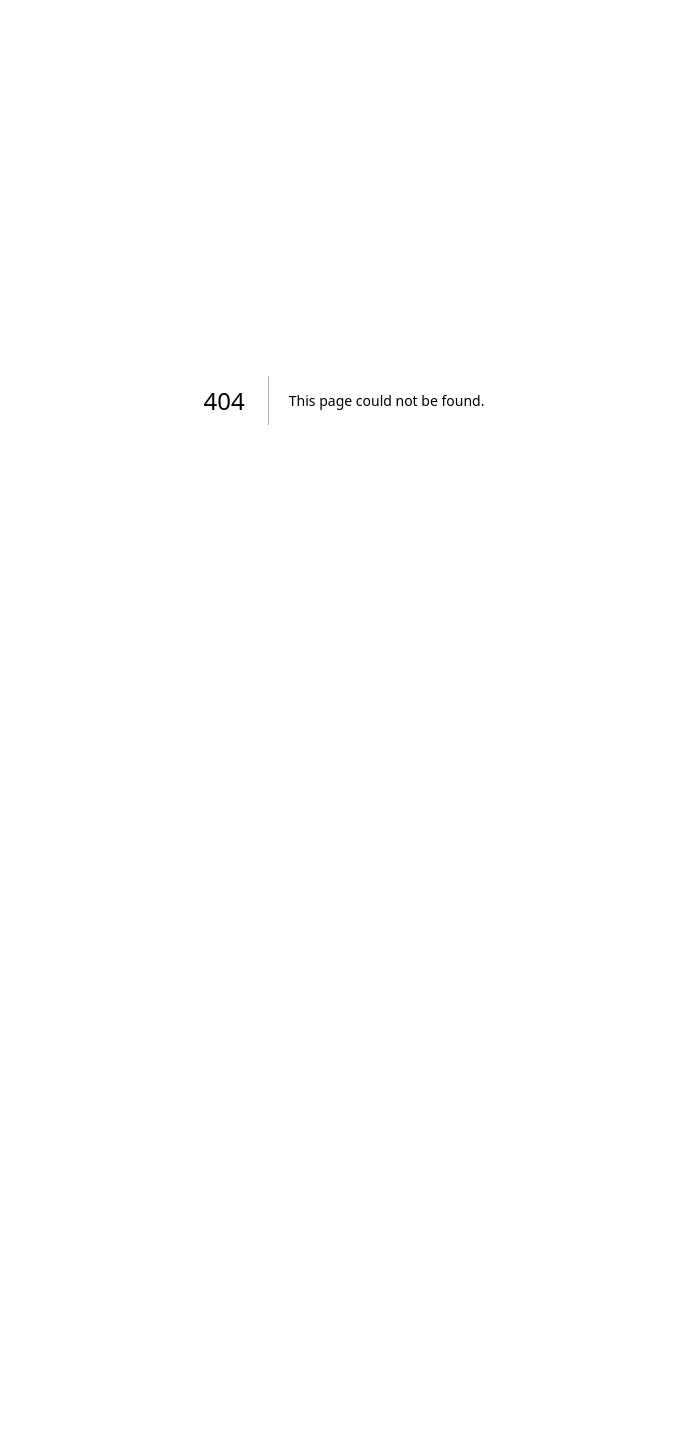
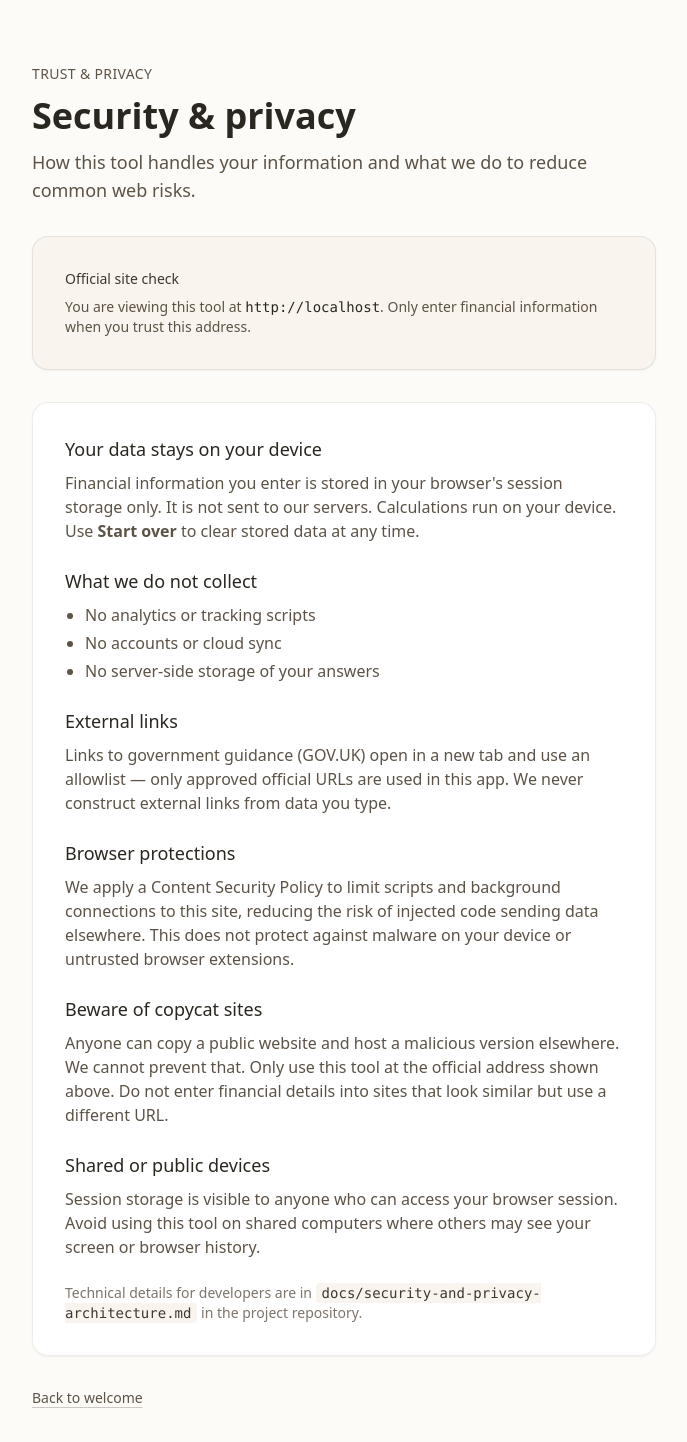
Before and after one commit to OllyTDev/financial-guidance-for-under-45s, a Next.js app: page /security in a window 1280 px wide. Before the commit this address had no page. Shown: the top 1442 px of the page, without its empty margins (296-983 px from the left). Before the commit the page ends 800 px from the top, so only its background shows below. Built offline with nearby package versions, Linux system fonts and the light colour scheme.

Commit message:
security update

```diff
--- a/src/app/layout.tsx
+++ b/src/app/layout.tsx
@@ -1,5 +1,7 @@
 import type { Metadata } from "next";
 import { Inter } from "next/font/google";
+
+import { SecurityMetaTags } from "@/components/security/security-meta-tags";
 
 import "./globals.css";
 
@@ -21,6 +23,9 @@ export default function RootLayout({
 }>) {
   return (
     <html lang="en-GB">
+      <head>
+        <SecurityMetaTags />
+      </head>
       <body className={`${inter.variable} font-sans`}>{children}</body>
     </html>
   );
--- /dev/null
+++ b/src/app/security/page.tsx
@@ -0,0 +1,116 @@
+import Link from "next/link";
+
+import {
+  ContentCard,
+  PageShell,
+} from "@/components/layout/page-shell";
+import { OfficialSiteNotice } from "@/components/security/official-site-notice";
+
+export default function SecurityPage() {
+  return (
+    <PageShell>
+      <div className="flex flex-1 flex-col gap-8 py-4">
+        <div className="space-y-3">
+          <p className="text-sm font-medium uppercase tracking-wide text-sand-700">
+            Trust &amp; privacy
+          </p>
+          <h1 className="text-3xl font-semibold text-sand-900 sm:text-4xl">
+            Security &amp; privacy
+          </h1>
+          <p className="text-lg text-sand-700">
+            How this tool handles your information and what we do to reduce
+            common web risks.
+          </p>
+        </div>
+
+        <OfficialSiteNotice />
+
+        <ContentCard className="space-y-6 text-sand-700">
+          <section className="space-y-2">
+            <h2 className="text-lg font-medium text-sand-900">
+              Your data stays on your device
+            </h2>
+            <p>
+              Financial information you enter is stored in your browser&apos;s
+              session storage only. It is not sent to our servers. Calculations
+              run on your device. Use <strong>Start over</strong> to clear stored
+              data at any time.
+            </p>
+          </section>
+
+          <section className="space-y-2">
+            <h2 className="text-lg font-medium text-sand-900">
+              What we do not collect
+            </h2>
+            <ul className="list-disc space-y-1 pl-5">
+              <li>No analytics or tracking scripts</li>
+              <li>No accounts or cloud sync</li>
+              <li>No server-side storage of your answers</li>
+            </ul>
+          </section>
+
+          <section className="space-y-2">
+            <h2 className="text-lg font-medium text-sand-900">
+              External links
+            </h2>
+            <p>
+              Links to government guidance (GOV.UK) open in a new tab and use an
+              allowlist — only approved official URLs are used in this app. We
+              never construct external links from data you type.
+            </p>
+          </section>
+
+          <section className="space-y-2">
+            <h2 className="text-lg font-medium text-sand-900">
+              Browser protections
+            </h2>
+            <p>
+              We apply a Content Security Policy to limit scripts and background
+              connections to this site, reducing the risk of injected code sending
+              data elsewhere. This does not protect against malware on your
+              device or untrusted browser extensions.
+            </p>
+          </section>
+
+          <section className="space-y-2">
+            <h2 className="text-lg font-medium text-sand-900">
+              Beware of copycat sites
+            </h2>
+            <p>
+              Anyone can copy a public website and host a malicious version
+              elsewhere. We cannot prevent that. Only use this tool at the
+              official address shown above. Do not enter financial details into
+              sites that look similar but use a different URL.
+            </p>
+          </section>
+
+          <section className="space-y-2">
+            <h2 className="text-lg font-medium text-sand-900">
+              Shared or public devices
+            </h2>
+            <p>
+              Session storage is visible to anyone who can access your browser
+              session. Avoid using this tool on shared computers where others may
+              see your screen or browser history.
+            </p>
+          </section>
+
+          <p className="text-sm text-sand-700/80">
+            Technical details for developers are in{" "}
+            <code className="rounded bg-cream-100 px-1.5 py-0.5 text-sand-800">
+              docs/security-and-privacy-architecture.md
+            </code>{" "}
+            in the project repository.
+          </p>
+        </ContentCard>
+
+        <Link
+          href="/"
+          className="text-sm text-sand-700 underline decoration-sand-700/30 underline-offset-4 hover:decoration-sand-800"
+        >
+          Back to welcome
+        </Link>
+      </div>
+    </PageShell>
+  );
+}
--- a/src/components/guidance/everyday-living/everyday-living-form.tsx
+++ b/src/components/guidance/everyday-living/everyday-living-form.tsx
@@ -11,7 +11,9 @@ import {
 } from "@/components/ui/currency-input";
 import { CurrencyInputWithPeriod } from "@/components/ui/currency-input-with-period";
 import { InfoTooltip } from "@/components/ui/info-tooltip";
+import { ExternalLink } from "@/components/ui/external-link";
 import { RadioGroup } from "@/components/ui/radio-group";
+import { GOVUK_COUNCIL_TAX_DISCOUNT_URL } from "@/lib/security/allowed-external-urls";
 import {
   EVERYDAY_LIVING_REVIEW_PATH,
   type EverydayLivingData,
@@ -24,9 +26,6 @@ import {
   isMortgageZero,
   saveEverydayLivingData,
 } from "@/lib/everyday-living-storage";
-
-const COUNCIL_TAX_DISCOUNT_URL =
-  "https://www.gov.uk/apply-for-council-tax-discount";
 
 function toInputValue(value: number | null): string {
   if (value === null) return "";
@@ -283,14 +282,9 @@ function CouncilTaxSection({
       {showCouncilTaxLink ? (
         <p className="text-sm text-sand-700">
           You may be eligible for a discount.{" "}
-          <a
-            href={COUNCIL_TAX_DISCOUNT_URL}
-            target="_blank"
-            rel="noopener noreferrer"
-            className="font-medium text-sand-800 underline decoration-sand-700/30 underline-offset-4 hover:decoration-sand-800"
-          >
+          <ExternalLink href={GOVUK_COUNCIL_TAX_DISCOUNT_URL}>
             Apply for a Council Tax discount on GOV.UK
-          </a>
+          </ExternalLink>
         </p>
       ) : null}
     </div>
--- a/src/components/guidance/everyday-living/income-section.tsx
+++ b/src/components/guidance/everyday-living/income-section.tsx
@@ -3,6 +3,7 @@
 import { useState } from "react";
 
 import { Dialog } from "@/components/ui/dialog";
+import { ExternalLink } from "@/components/ui/external-link";
 import { CurrencyInputWithPeriod } from "@/components/ui/currency-input-with-period";
 import { parseCurrencyValue } from "@/components/ui/currency-input";
 import { RadioGroup } from "@/components/ui/radio-group";
@@ -16,9 +17,8 @@ import {
   type PaymentPeriod,
   isZeroIncome,
 } from "@/lib/everyday-living-storage";
+import { GOVUK_JSA_URL } from "@/lib/security/allowed-external-urls";
 import { getUserAge } from "@/lib/session-storage";
-
-const JSA_URL = "https://www.gov.uk/jobseekers-allowance";
 
 interface IncomeSectionProps {
   data: EverydayLivingData;
@@ -127,14 +127,9 @@ export function IncomeSection({ data, onUpdate }: IncomeSectionProps) {
             .
           </p>
           <p>
-            <a
-              href={JSA_URL}
-              target="_blank"
-              rel="noopener noreferrer"
-              className="font-medium text-sand-800 underline decoration-sand-700/30 underline-offset-4 hover:decoration-sand-800"
-            >
+            <ExternalLink href={GOVUK_JSA_URL}>
               Find out about Jobseeker&apos;s Allowance on GOV.UK
-            </a>
+            </ExternalLink>
           </p>
           {!data.usingJsaAsIncome ? (
             <button
--- a/src/components/layout/page-shell.tsx
+++ b/src/components/layout/page-shell.tsx
@@ -1,3 +1,5 @@
+import Link from "next/link";
+
 import { cn } from "@/lib/utils";
 
 interface PageShellProps {
@@ -56,7 +58,13 @@ export function PrivacyBadge({ className }: PrivacyBadgeProps) {
       <p className="font-medium text-sand-800">Your data stays on your device</p>
       <p className="mt-1">
         Nothing you enter is sent to a server. All calculations and information
-        remain on this device only.
+        remain on this device only.{" "}
+        <Link
+          href="/security/"
+          className="font-medium text-sand-800 underline decoration-sand-700/30 underline-offset-4 hover:decoration-sand-800"
+        >
+          Security &amp; privacy
+        </Link>
       </p>
     </div>
   );
--- /dev/null
+++ b/src/components/security/official-site-notice.tsx
@@ -0,0 +1,28 @@
+"use client";
+
+import { useEffect, useState } from "react";
+
+import { ContentCard } from "@/components/layout/page-shell";
+
+export function OfficialSiteNotice() {
+  const [origin, setOrigin] = useState<string | null>(null);
+
+  useEffect(() => {
+    setOrigin(window.location.origin);
+  }, []);
+
+  return (
+    <ContentCard className="border-sand-800/10 bg-cream-100">
+      <p className="text-sm font-medium text-sand-800">Official site check</p>
+      {origin ? (
+        <p className="mt-2 text-sm text-sand-700">
+          You are viewing this tool at{" "}
+          <span className="font-mono text-sand-900">{origin}</span>. Only enter
+          financial information when you trust this address.
+        </p>
+      ) : (
+        <p className="mt-2 text-sm text-sand-700">Checking your current URL…</p>
+      )}
+    </ContentCard>
+  );
+}
--- /dev/null
+++ b/src/components/security/security-meta-tags.tsx
@@ -0,0 +1,25 @@
+import {
+  getContentSecurityPolicy,
+  SECURITY_META,
+} from "@/lib/security/content-security-policy";
+
+const isDevelopment = process.env.NODE_ENV === "development";
+
+export function SecurityMetaTags() {
+  return (
+    <>
+      <meta
+        httpEquiv="Content-Security-Policy"
+        content={getContentSecurityPolicy(isDevelopment)}
+      />
+      <meta
+        httpEquiv="X-Content-Type-Options"
+        content={SECURITY_META.contentTypeOptions}
+      />
+      <meta
+        httpEquiv="Referrer-Policy"
+        content={SECURITY_META.referrerPolicy}
+      />
+    </>
+  );
+}
--- /dev/null
+++ b/src/components/ui/external-link.tsx
@@ -0,0 +1,29 @@
+import {
+  assertAllowedExternalUrl,
+  type AllowedExternalUrl,
+} from "@/lib/security/allowed-external-urls";
+import { cn } from "@/lib/utils";
+
+interface ExternalLinkProps {
+  href: AllowedExternalUrl;
+  children: React.ReactNode;
+  className?: string;
+}
+
+export function ExternalLink({ href, children, className }: ExternalLinkProps) {
+  const safeHref = assertAllowedExternalUrl(href);
+
+  return (
+    <a
+      href={safeHref}
+      target="_blank"
+      rel="noopener noreferrer"
+      className={cn(
+        "font-medium text-sand-800 underline decoration-sand-700/30 underline-offset-4 hover:decoration-sand-800",
+        className,
+      )}
+    >
+      {children}
+    </a>
+  );
+}
--- /dev/null
+++ b/src/lib/security/allowed-external-urls.ts
@@ -0,0 +1,37 @@
+export const ALLOWED_EXTERNAL_HOSTS = ["www.gov.uk", "gov.uk"] as const;
+
+export const GOVUK_COUNCIL_TAX_DISCOUNT_URL =
+  "https://www.gov.uk/apply-for-council-tax-discount";
+
+export const GOVUK_JSA_URL = "https://www.gov.uk/jobseekers-allowance";
+
+export const ALLOWED_EXTERNAL_URLS = [
+  GOVUK_COUNCIL_TAX_DISCOUNT_URL,
+  GOVUK_JSA_URL,
+] as const;
+
+export type AllowedExternalUrl = (typeof ALLOWED_EXTERNAL_URLS)[number];
+
+export function isAllowedExternalUrl(url: string): url is AllowedExternalUrl {
+  if (!ALLOWED_EXTERNAL_URLS.includes(url as AllowedExternalUrl)) {
+    return false;
+  }
+
+  try {
+    const parsed = new URL(url);
+    if (parsed.protocol !== "https:") return false;
+    return ALLOWED_EXTERNAL_HOSTS.includes(
+      parsed.hostname as (typeof ALLOWED_EXTERNAL_HOSTS)[number],
+    );
+  } catch {
+    return false;
+  }
+}
+
+export function assertAllowedExternalUrl(url: string): AllowedExternalUrl {
+  if (!isAllowedExternalUrl(url)) {
+    throw new Error(`External URL is not allowlisted: ${url}`);
+  }
+
+  return url;
+}
--- /dev/null
+++ b/src/lib/security/content-security-policy.ts
@@ -0,0 +1,39 @@
+const PRODUCTION_DIRECTIVES = [
+  "default-src 'self'",
+  "script-src 'self' 'unsafe-inline'",
+  "style-src 'self' 'unsafe-inline'",
+  "img-src 'self' data:",
+  "font-src 'self'",
+  "connect-src 'self'",
+  "frame-ancestors 'none'",
+  "base-uri 'self'",
+  "form-action 'self'",
+  "object-src 'none'",
+  "upgrade-insecure-requests",
+];
+
+const DEVELOPMENT_DIRECTIVES = [
+  "default-src 'self'",
+  "script-src 'self' 'unsafe-inline' 'unsafe-eval'",
+  "style-src 'self' 'unsafe-inline'",
+  "img-src 'self' data:",
+  "font-src 'self'",
+  "connect-src 'self' ws:",
+  "frame-ancestors 'none'",
+  "base-uri 'self'",
+  "form-action 'self'",
+  "object-src 'none'",
+];
+
+export function getContentSecurityPolicy(isDevelopment: boolean): string {
+  const directives = isDevelopment
+    ? DEVELOPMENT_DIRECTIVES
+    : PRODUCTION_DIRECTIVES;
+
+  return directives.join("; ");
+}
+
+export const SECURITY_META = {
+  contentTypeOptions: "nosniff",
+  referrerPolicy: "strict-origin-when-cross-origin",
+} as const;
```
Also changed, not shown: 2 other files (tests, documents, lock files or other folders).
